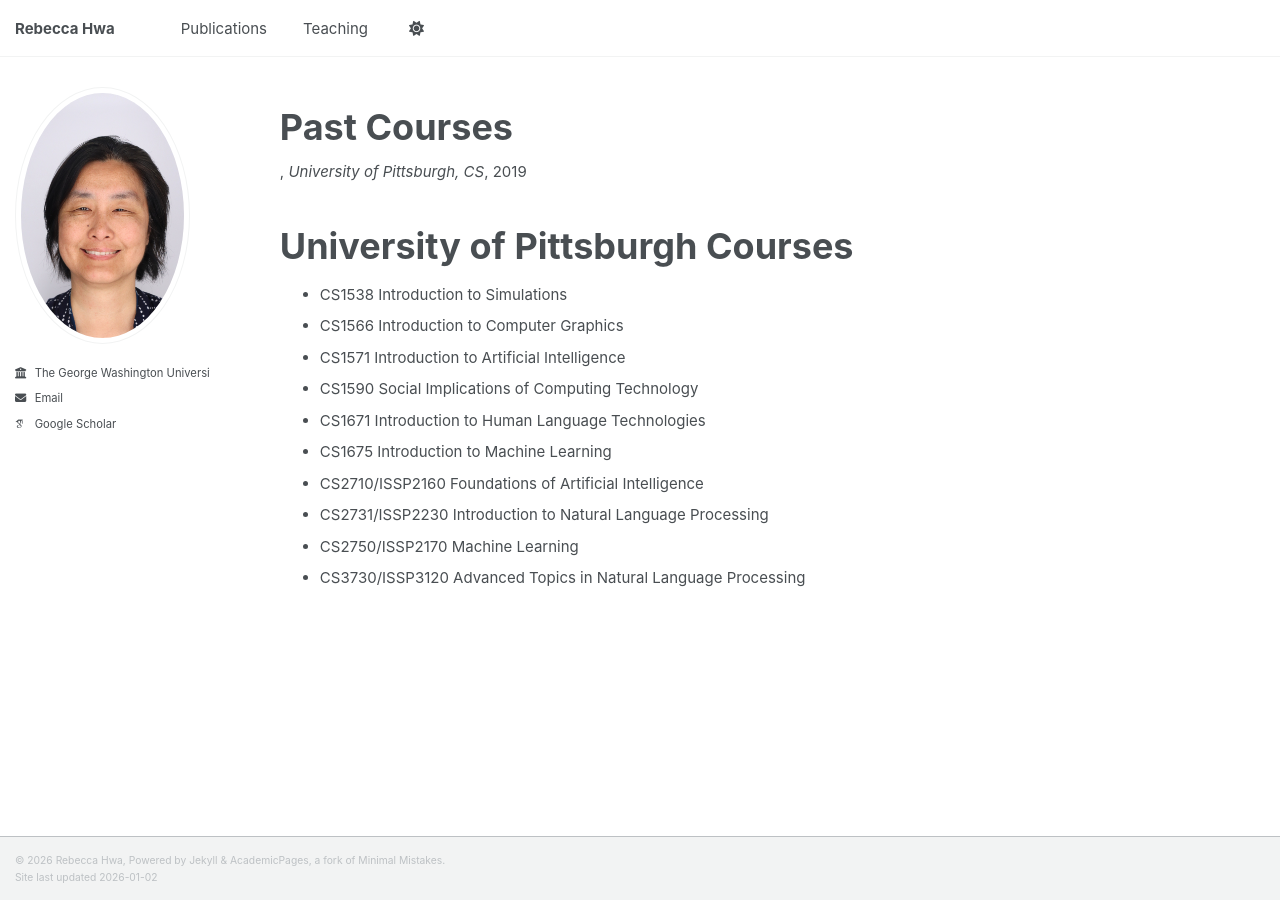
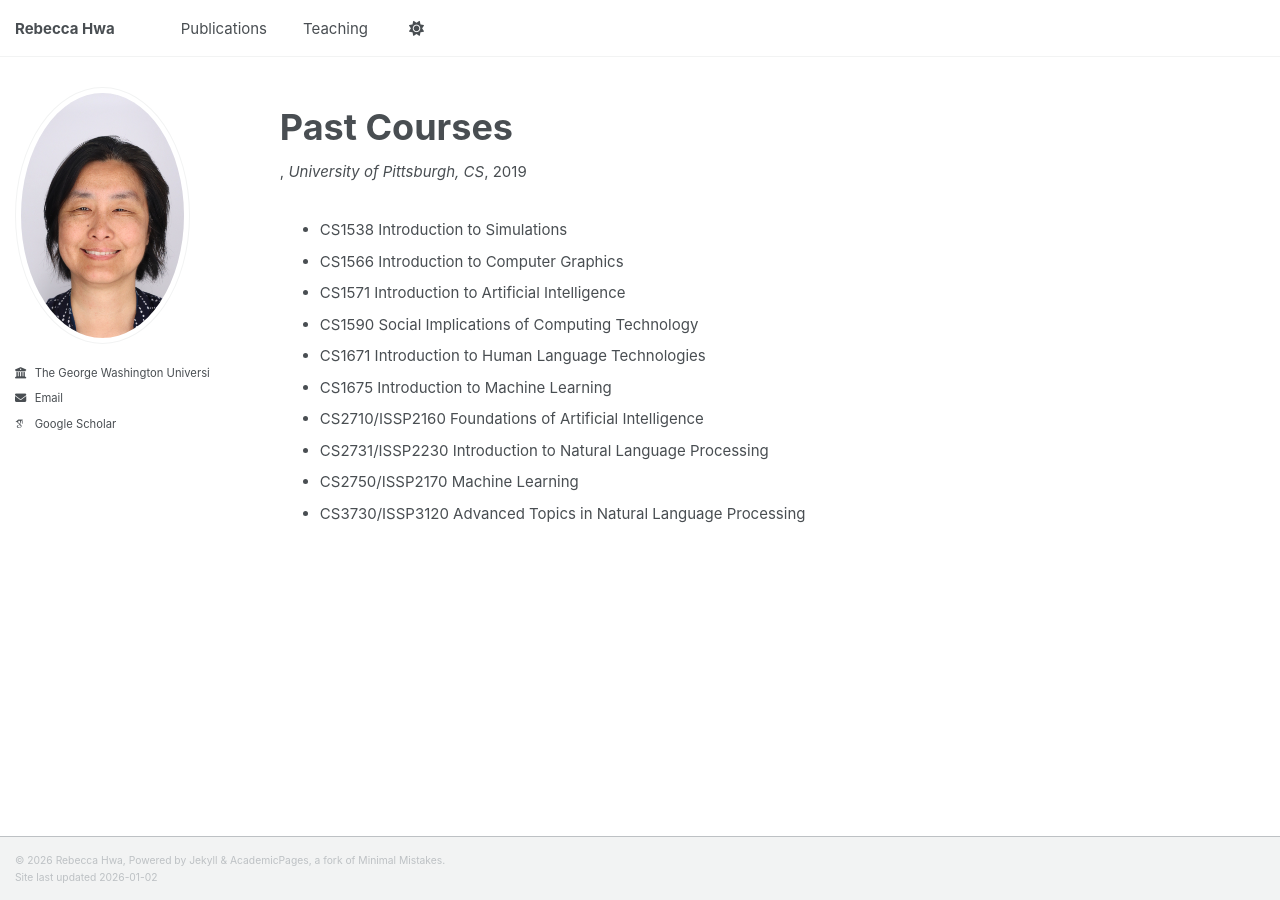
Before and after one commit to rebeccahwa/rebeccahwa.github.io, a Jekyll site: the page built from _teaching/2019-spring-teaching.md, in a window 1280 px wide. Built offline with Jekyll 4.4.1, drawn with Linux system fonts in a browser that asks for light colours; some web fonts are replaced; a script bundle is joined from its source files by our own code; library files that are not in the unit come from our copies.

Commit message:
Update 2019-spring-teaching.md

```diff
--- a/_teaching/2019-spring-teaching.md
+++ b/_teaching/2019-spring-teaching.md
@@ -6,14 +6,13 @@
 author_profile: true
 share: false
 show_date: false
+show_venue: false
 permalink: /teaching/2019-spring-teaching
 venue: "University of Pittsburgh, CS"
 date: 2019-04-30
 location: "Pittsburgh, USA"
 ---
 
-University of Pittsburgh Courses
-======
 * CS1538 Introduction to Simulations
 * CS1566 Introduction to Computer Graphics
 * CS1571 Introduction to Artificial Intelligence
```
